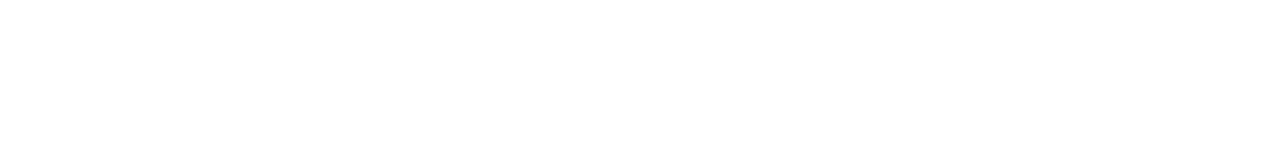
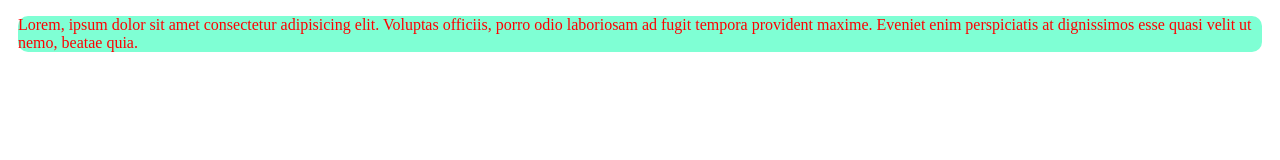
Before and after one commit to Musfiqur-12/My-First-github-repo, a plain HTML site: page index.html in a window 1280 px wide. Drawn offline with Linux system fonts and the light colour scheme.

Commit message:
my blog commit

```diff
--- a/index.html
+++ b/index.html
@@ -4,8 +4,12 @@
     <meta charset="UTF-8">
     <meta name="viewport" content="width=device-width, initial-scale=1.0">
     <title>MY first repo github</title>
+    <link rel="stylesheet" href="styles/blog.css">
 </head>
 <body>
+    <div>
+<p>Lorem, ipsum dolor sit amet consectetur adipisicing elit. Voluptas officiis, porro odio laboriosam ad fugit tempora provident maxime. Eveniet enim perspiciatis at dignissimos esse quasi velit ut nemo, beatae quia.<div>
 
+</div>
 </body>
 </html>
--- /dev/null
+++ b/styles/blog.css
@@ -0,0 +1,7 @@
+div{
+background-color: aquamarine;
+margin: 10px;
+border: 10px;
+border-radius: 10px;
+color: red;
+}
```
